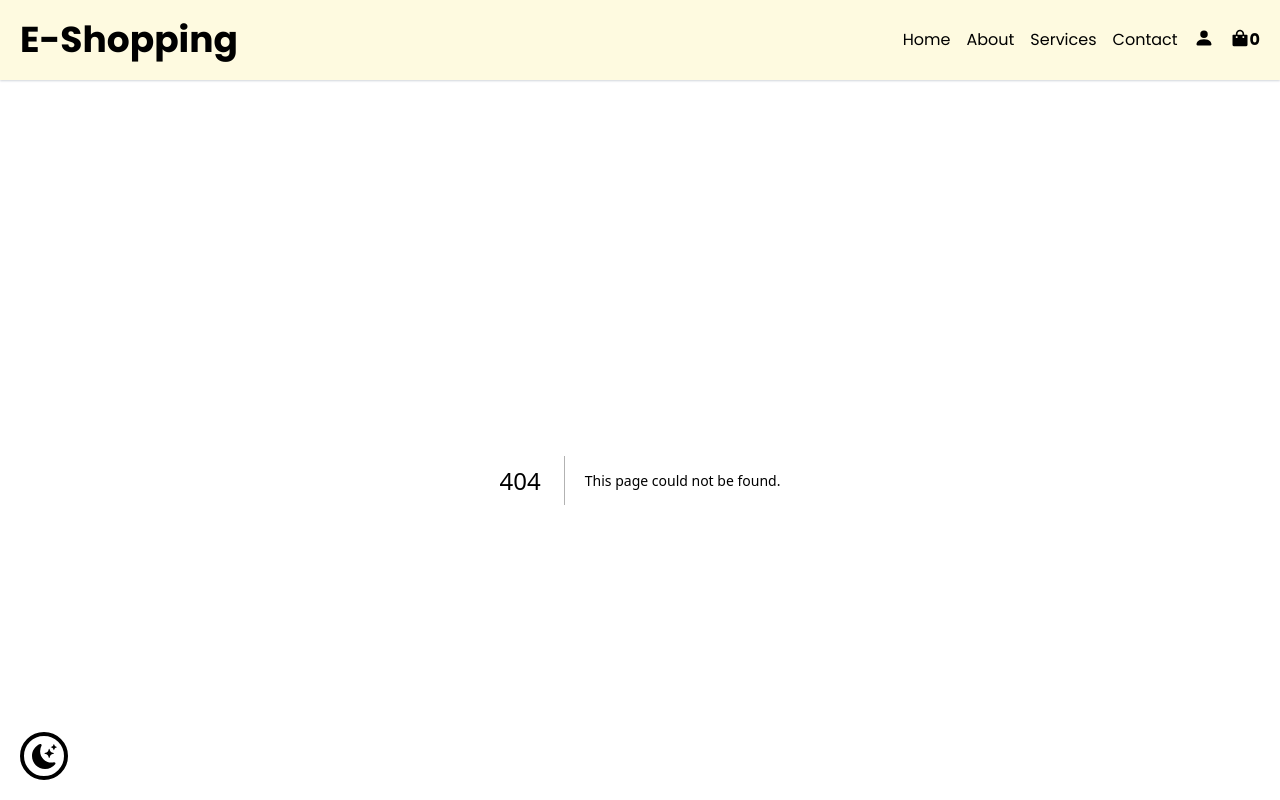
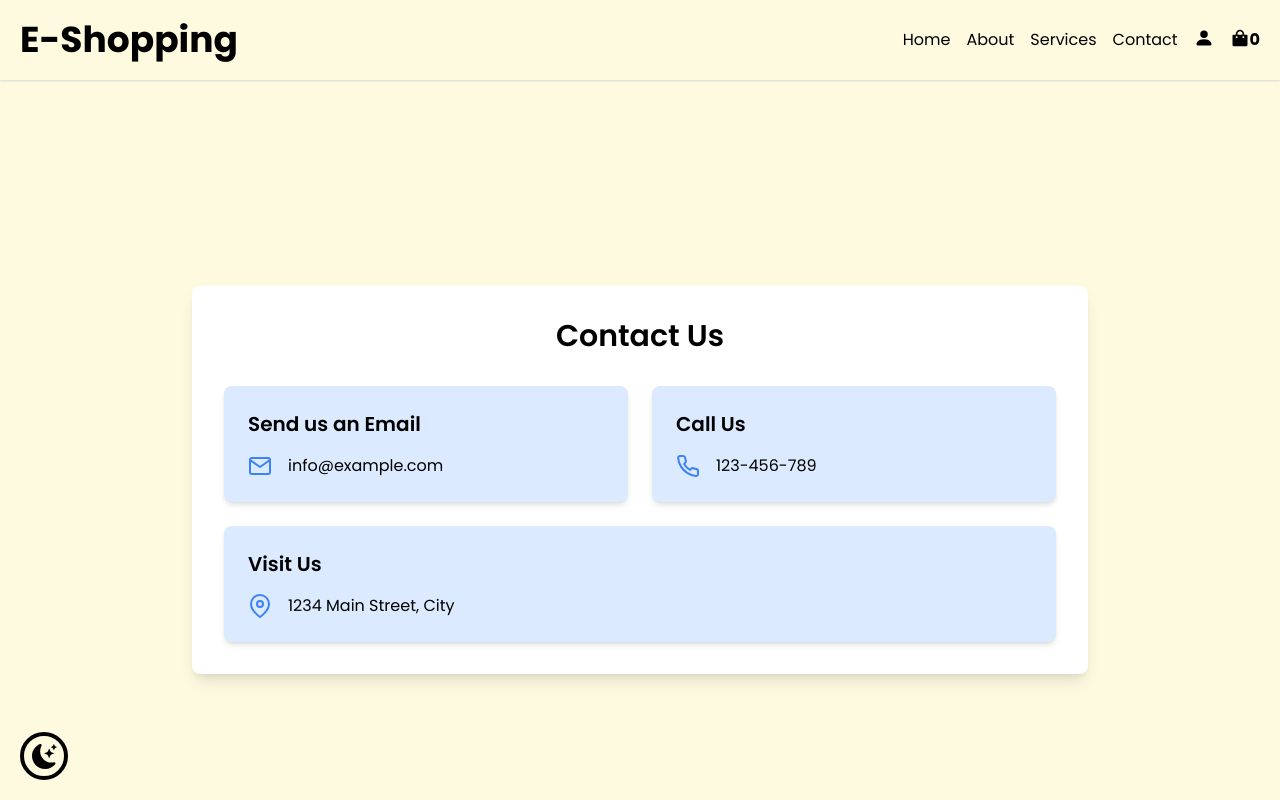
Before and after one commit to shaqqitech/e-shopping, a Next.js app: page /contact in a window 1280 px wide. Before the commit this address had no page. Shown: the top 800 px of the page. Built offline with nearby package versions, Linux system fonts and the light colour scheme.

Commit message:
added contact us page

```diff
--- a/src/app/components/Navbar.jsx
+++ b/src/app/components/Navbar.jsx
@@ -24,7 +24,7 @@ const Navbar = () => {
           <a href="#" className="hover:text-blue-500">Home</a>
           <a href="#" className="hover:text-blue-500">About</a>
           <a href="#" className="hover:text-blue-500">Services</a>
-          <a href="#" className="hover:text-blue-500">Contact</a>
+          <a href={'/contact'} className="hover:text-blue-500">Contact</a>
           <Link href={'/signup'} className='flex font-bold'><BsFillPersonFill size={20} /></Link>
           <Link href={'/cart'} className='flex font-bold'><BiSolidShoppingBag size={20} /> <span>{items.length}</span></Link>
         </div>
@@ -45,7 +45,7 @@ const Navbar = () => {
           <a href="#" className="block py-2 hover:bg-gray-600">Home</a>
           <a href="#" className="block py-2 hover:bg-gray-600">About</a>
           <a href="#" className="block py-2 hover:bg-gray-600">Services</a>
-          <a href="#" className="block py-2 hover:bg-gray-600">Contact</a>
+          <a href={'/contact'} className="block py-2 hover:bg-gray-600">Contact</a>
         </div>
       )}
     </nav>
--- /dev/null
+++ b/src/app/contact/page.js
@@ -0,0 +1,37 @@
+import React from "react";
+import { FiMail, FiPhone, FiMapPin } from "react-icons/fi";
+
+const ContactUsPage = () => {
+  return (
+    <div className=" bg-[#fefae0] dark:bg-gray-900 dark:text-white min-h-screen flex justify-center items-center p-4 sm:p-8 lg:p-12">
+      <div className="container mx-auto max-w-4xl bg-white dark:bg-gray-800 rounded-lg shadow-lg p-8">
+        <h1 className="text-3xl font-semibold text-center mb-8">Contact Us</h1>
+        <div className="grid grid-cols-1 sm:grid-cols-2 gap-6">
+          <div className="bg-blue-100 dark:bg-gray-900 p-6 rounded-lg shadow-md">
+            <h2 className="text-xl font-semibold mb-4">Send us an Email</h2>
+            <div className="flex items-center space-x-4">
+              <FiMail className="text-2xl text-blue-500" />
+              <a href="mailto:info@example.com">info@example.com</a>
+            </div>
+          </div>
+          <div className="bg-blue-100 dark:bg-gray-900 p-6 rounded-lg shadow-md">
+            <h2 className="text-xl font-semibold mb-4">Call Us</h2>
+            <div className="flex items-center space-x-4">
+              <FiPhone className="text-2xl text-blue-500" />
+              <a href="tel:+123456789">123-456-789</a>
+            </div>
+          </div>
+        </div>
+        <div className="bg-blue-100 dark:bg-gray-900 p-6 rounded-lg shadow-md mt-6">
+          <h2 className="text-xl font-semibold mb-4">Visit Us</h2>
+          <div className="flex items-center space-x-4">
+            <FiMapPin className="text-2xl text-blue-500" />
+            <p>1234 Main Street, City</p>
+          </div>
+        </div>
+      </div>
+    </div>
+  );
+};
+
+export default ContactUsPage;
```
